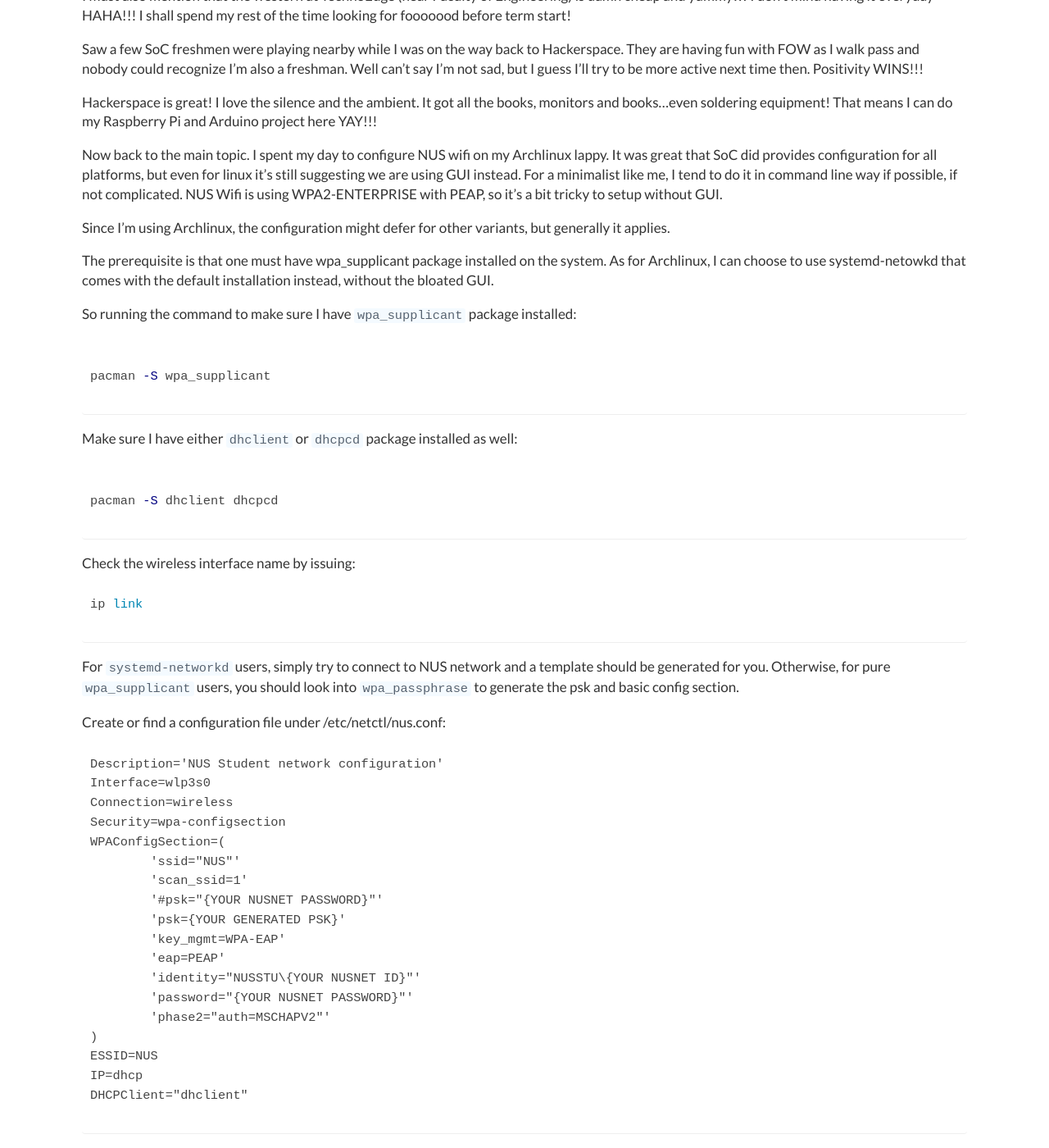
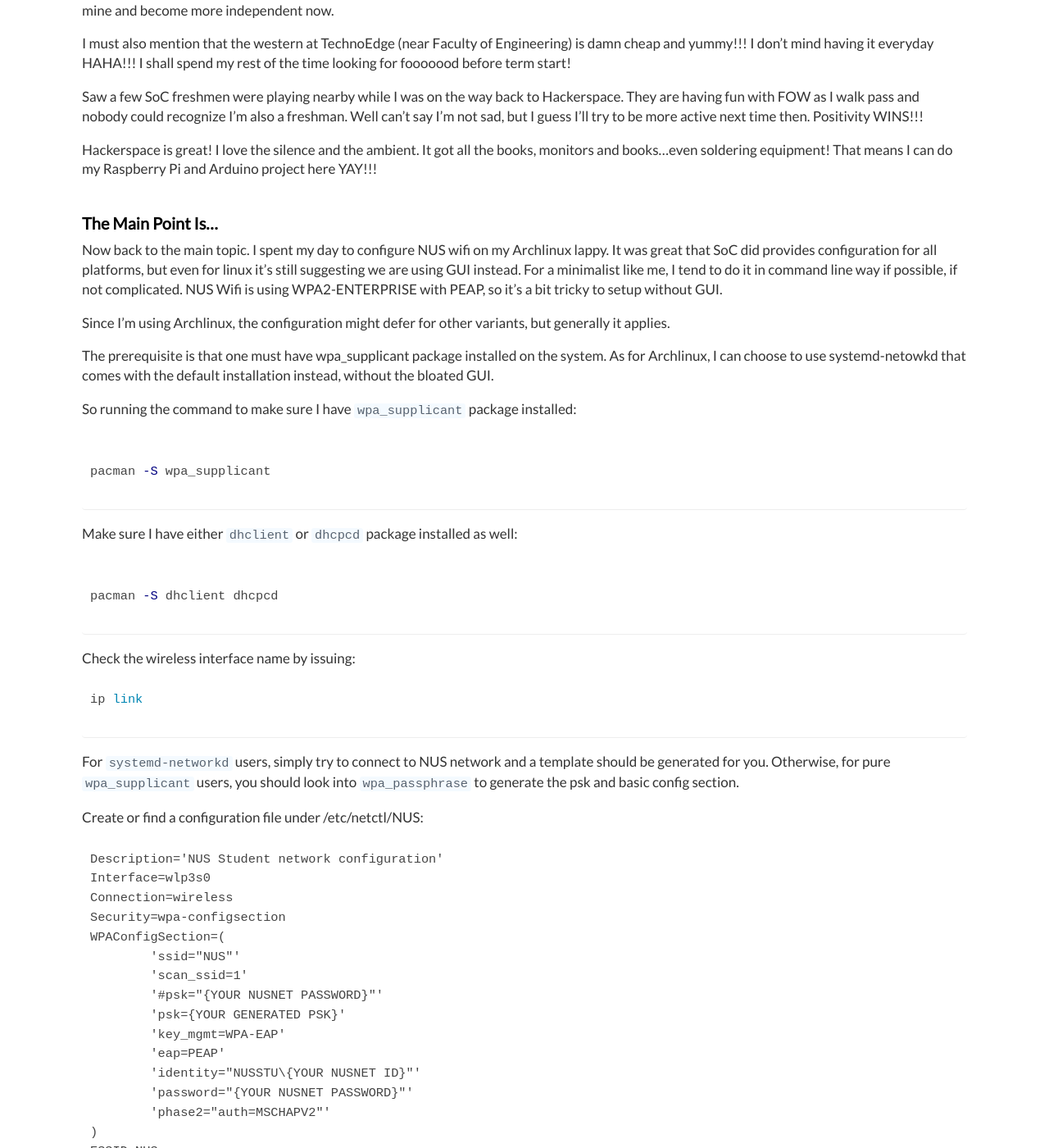
Before and after one commit to kfwong/kfwong.github.io, a Jekyll site: the page built from _posts/2014-07-30-nus-wifi-config.markdown, in a window 1280 px wide and 1400 px high, scrolled down 535 px. Shown: the whole window at 82% size. Built offline with Jekyll 4.4.1, drawn with Linux system fonts in a browser that asks for light colours; Markdown is read by kramdown in place of the engine named in the settings.

Commit message:
Some mistakes.

````diff
--- a/_posts/2014-07-30-nus-wifi-config.markdown
+++ b/_posts/2014-07-30-nus-wifi-config.markdown
@@ -5,6 +5,8 @@
 comments: true
 categories:
 ---
+
+## The Rant
 
 It's only few days away before my official first year in NUS! I was quite disappointed since I didn't manage to join the camp or the orientation week - I sign up 5 days before the FOW starts haha...my bad. Anyway so I decided to do my own orientation instead! The only senior I know in SoC was my classmate during secondary school. It's been so long since I met him last time, he changed a lot! A WHOLE LOT MORE happier now!
 
@@ -15,6 +17,8 @@
 Saw a few SoC freshmen were playing nearby while I was on the way back to Hackerspace. They are having fun with FOW as I walk pass and nobody could recognize I'm also a freshman. Well can't say I'm not sad, but I guess I'll try to be more active next time then. Positivity WINS!!!
 
 Hackerspace is great! I love the silence and the ambient. It got all the books, monitors and books...even soldering equipment! That means I can do my Raspberry Pi and Arduino project here YAY!!!
+
+## The Main Point Is...
 
 Now back to the main topic. I spent my day to configure NUS wifi on my Archlinux lappy. It was great that SoC did provides configuration for all platforms, but even for linux it's still suggesting we are using GUI instead. For a minimalist like me, I tend to do it in command line way if possible, if not complicated. NUS Wifi is using WPA2-ENTERPRISE with PEAP, so it's a bit tricky to setup without GUI.
 
@@ -47,7 +51,7 @@
 
 For `systemd-networkd` users, simply try to connect to NUS network and a template should be generated for you. Otherwise, for pure `wpa_supplicant` users, you should look into `wpa_passphrase` to generate the psk and basic config section.
 
-Create or find a configuration file under /etc/netctl/nus.conf:
+Create or find a configuration file under /etc/netctl/NUS:
 
 ```text
 Description='NUS Student network configuration'
````
